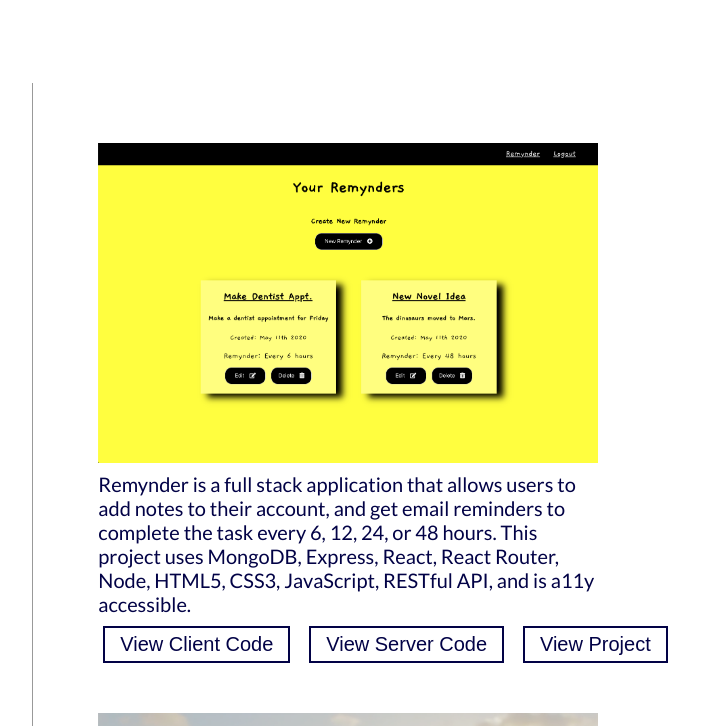
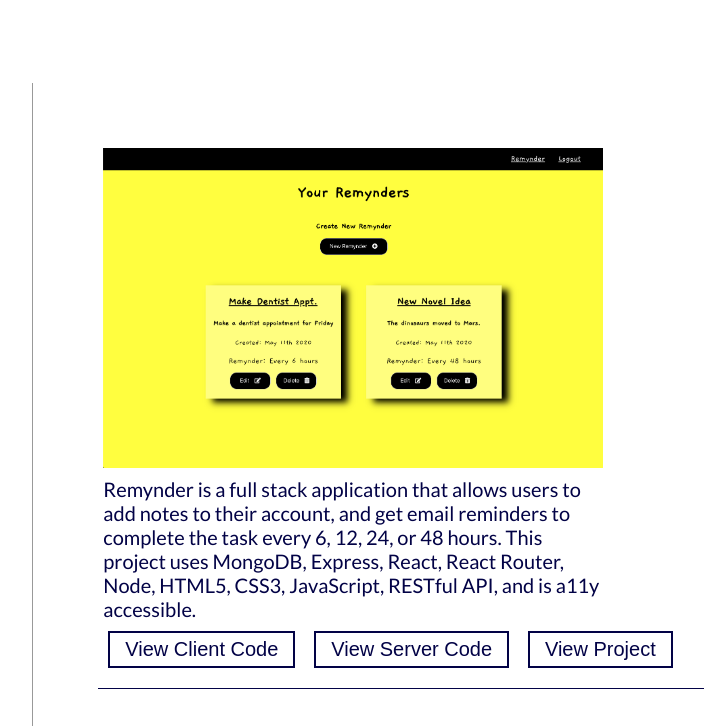
Before and after one commit to nickwilliams4/Portfolio, a plain HTML site: page index.html in a window 1280 px wide. Both pictures are taken after a click on the item "Projects". Shown: the top 726 px of the page, without its empty margins (229-933 px from the left). Drawn offline with nearby package versions, Linux system fonts and the light colour scheme; a web font is replaced by a local one.

Commit message:
update projects

```diff
--- a/index.html
+++ b/index.html
@@ -54,6 +54,7 @@
         </div>
       </section>
       <section class="projects border" style="display: none;">
+        <div class="project">
         <div class="imgOverlay">
           <a href="https://remynder-app.now.sh/" target="blank"><img src="Remynder.png" class="projectImages"
               alt="Screenshot of Remynder App" tabindex="0">
@@ -70,6 +71,8 @@
             href="https://github.com/nickwilliams4/remynder-api" target="blank">View Server Code</a></button>
         <button class="projectButton buttons light-button" tabindex="0"><a href="https://remynder-app.now.sh/"
             target="blank">View Project</a></button>
+          </div>
+          <div class="project">
         <div class="imgOverlay">
           <a href="https://nickwilliams4.github.io/PetSearch/" target="blank"><img src="PetSearch.png"
               class="projectImages" alt="Screenshot of Pet Search App" tabindex="0">
@@ -84,6 +87,7 @@
             href="https://github.com/nickwilliams4/PetSearch" target="blank">View Code</a></button>
         <button class="projectButton buttons light-button" tabindex="0"><a
             href="https://nickwilliams4.github.io/PetSearch/" target="blank">View Project</a></button>
+          </div>
         <div class="imgOverlay">
           <a href="https://nickwilliams4.github.io/QuizApp/" target="blank"><img src="QuizAppScreenshot1.png"
               class="projectImages" alt="Screenshot of Quiz App" tabindex="0">
--- a/main.css
+++ b/main.css
@@ -10,6 +10,11 @@ a:hover {
 }
 button:hover {
   cursor: pointer;
+}
+
+.project {
+  border-bottom: solid 1px;
+  margin-bottom: 40px;
 }
 
 li:hover {
@@ -75,7 +80,7 @@ main {
   font-size: 1em;
   padding: 5px 10px;
   min-width: 100px;
-  margin-bottom: 50px;
+  margin-bottom: 20px;
 }
 .dark-button {
   background: rgb(2, 2, 70);
```
